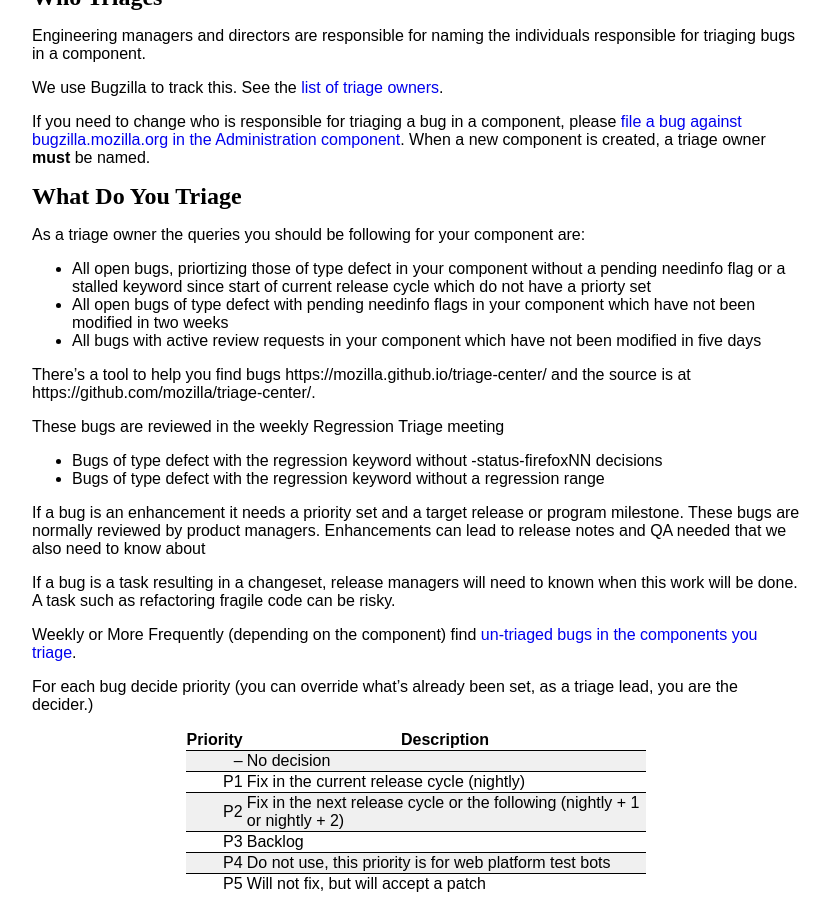
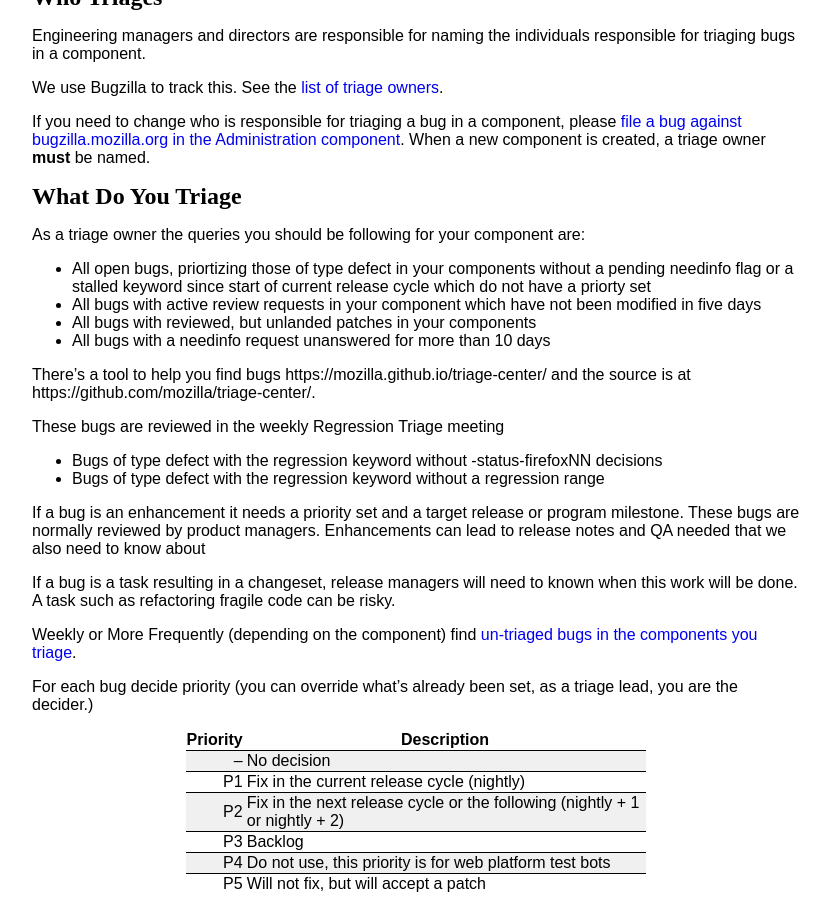
Before and after one commit to mozilla/bug-handling, a Jekyll site: the page built from _policies/triage-bugzilla.md, in a window 1280 px wide and 900 px high, scrolled down 471 px. Shown: the whole window, without its empty margins (224-1054 px from the left). Built offline with Jekyll 4.4.1, drawn with Linux system fonts in a browser that asks for light colours; some web fonts are replaced.

Commit message:
Pascal's second comment

```diff
--- a/_policies/triage-bugzilla.md
+++ b/_policies/triage-bugzilla.md
@@ -28,9 +28,10 @@
 
 As a triage owner the queries you should be following for your component are:
 
-* All open bugs, priortizing those of type `defect` in your component without a pending `needinfo` flag or a `stalled` keyword since start of current release cycle which do not have a priorty set
-* All open bugs of type `defect` with pending needinfo flags in your component which have not been modified in two weeks
+* All open bugs, priortizing those of type `defect` in your components without a pending `needinfo` flag or a `stalled` keyword since start of current release cycle which do not have a priorty set
 * All bugs with active review requests in your component which have not been modified in five days
+* All bugs with reviewed, but unlanded patches in your components
+* All bugs with a needinfo request unanswered for more than 10 days
 
 There's a tool to help you find bugs https://mozilla.github.io/triage-center/ and the source is at https://github.com/mozilla/triage-center/.
 
```
